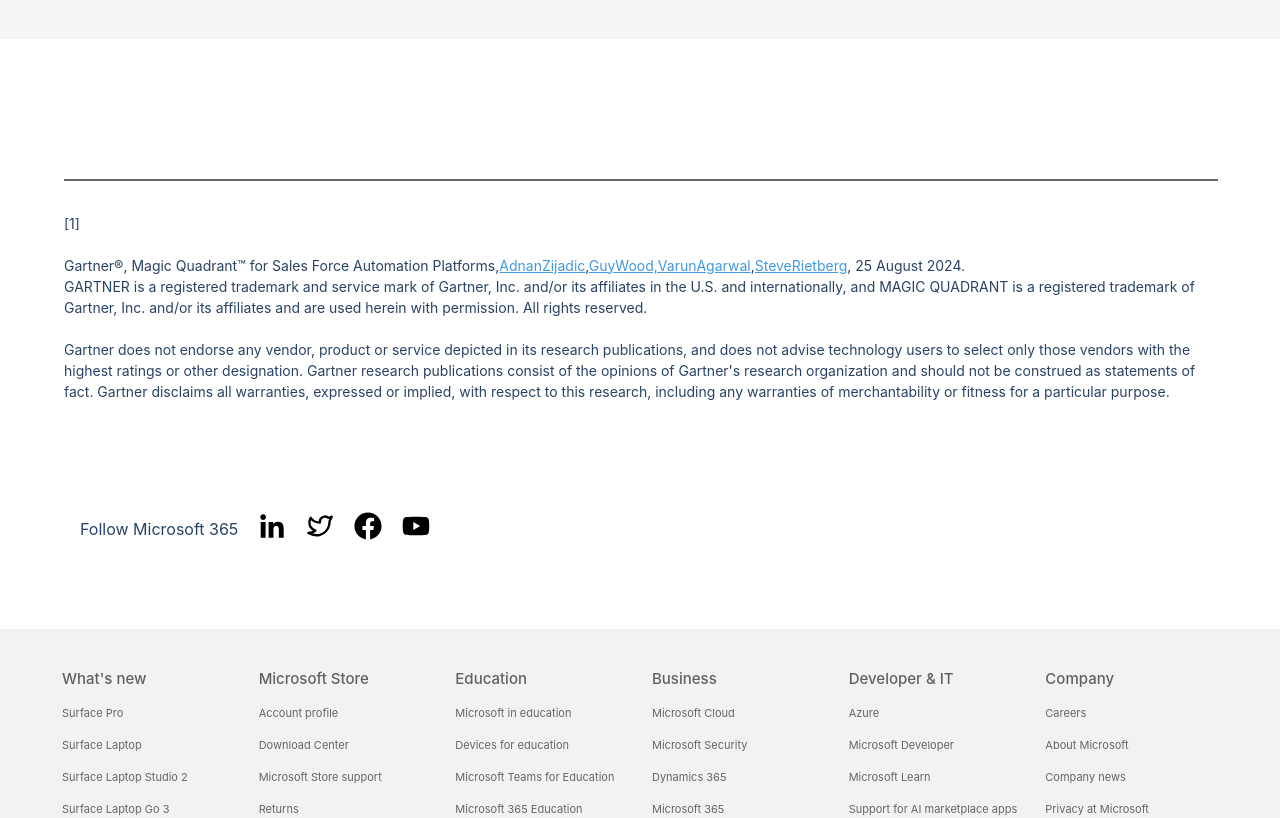
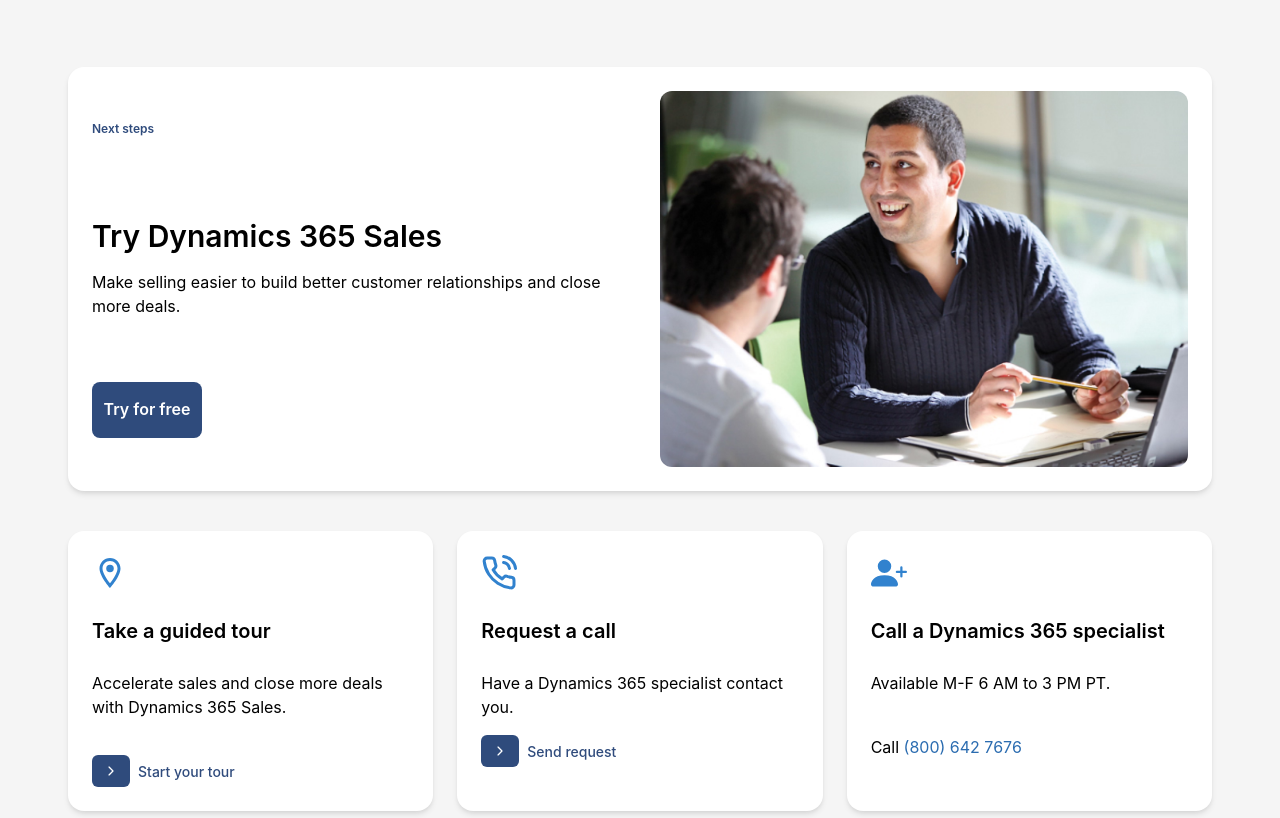
Before and after one commit to AbeeraFarhan06/Microsoft-Dynamics, a React (Vite) app: page / in a window 1280 px wide. Shown: the part 4880-5698 px from the top of the page. Built offline with nearby package versions, Linux system fonts and the light colour scheme.

Commit message:
Next Step Section is implemented

```diff
--- /dev/null
+++ b/src/components/NextStep.tsx
@@ -0,0 +1,157 @@
+import React from "react";
+import {
+  Box,
+  Button,
+  Flex,
+  Grid,
+  GridItem,
+  Heading,
+  Image,
+  Link,
+  Text,
+  VStack,
+} from "@chakra-ui/react";
+import { FiPhoneCall } from "react-icons/fi";
+import { MdOutlineLocationOn } from "react-icons/md";
+import { BsFillPersonPlusFill } from "react-icons/bs";
+import nextstep from "../assets/nextstep.avif";
+import { IoIosArrowForward } from "react-icons/io";
+
+const Nextstep = () => {
+  const buttonText = ["Start your tour", " Send Request"];
+
+  return (
+    <Box bg="#f5f5f5" minH="100vh" p={12} mb={4}>
+      {/* Top Section */}
+      <Flex
+        bg="white"
+        borderRadius="2xl"
+        boxShadow="md"
+        p={6}
+        gap={10}
+        alignItems="center"
+        flexWrap={{ base: "wrap", lg: "nowrap" }}
+      >
+        <Box flex="1">
+          <Text color="#2F4B7C" fontWeight="semibold" mb={20} fontSize="12px">
+            Next steps
+          </Text>
+          <Heading size="lg" mb={4} fontWeight="semibold">
+            Try Dynamics 365 Sales
+          </Heading>
+          <Text mb={6}>
+            Make selling easier to build better customer relationships and close
+            more deals.
+          </Text>
+          <Button
+            bg="#2F4B7C"
+            color="white"
+            fontWeight="semibold"
+            fontSize="16px"
+            px={4}
+            py={7}
+            h="38px"
+            w="110px"
+            borderRadius="lg"
+            _hover={{ bg: "#243B65" }}
+            mt={10}
+          >
+            Try for free
+          </Button>
+        </Box>
+        <Box flex="1" borderRadius="lg" overflow="hidden">
+          <Image
+            src={nextstep}
+            alt="Discussion"
+            objectFit="cover"
+            w="100%"
+            h="100%"
+            borderRadius="xl"
+          />
+        </Box>
+      </Flex>
+
+      {/* Bottom Section */}
+      <Grid
+        templateColumns={{ base: "1fr", md: "repeat(3, 1fr)" }}
+        gap={6}
+        mt={10}
+      >
+        {/* Guided Tour */}
+        <GridItem bg="white" borderRadius="2xl" boxShadow="md" p={6}>
+          <VStack align="start" spacing={4}>
+            <Box fontSize="4xl" color="blue.500">
+              <MdOutlineLocationOn />
+            </Box>
+            <Heading size="md" py={3} fontWeight="semibold">Take a guided tour</Heading>
+            <Text mb={5}>
+              Accelerate sales and close more deals with Dynamics 365 Sales.
+            </Text>
+            <Box mt="auto" display="flex" alignItems="center">
+              <Button
+                bg="#2F4B7C"
+                color="white"
+                fontSize="14px"
+                borderRadius="md"
+                _hover={{ bg: "#243B65" }}
+                mr={2}
+                size="sm"
+              >
+                <IoIosArrowForward />
+              </Button>
+              <Text fontSize="14px" color="#2F4B7C" fontWeight="medium">
+                Start your tour
+              </Text>
+            </Box>
+          </VStack>
+        </GridItem>
+
+        {/* Request a Call */}
+        <GridItem bg="white" borderRadius="2xl" boxShadow="md" p={6}>
+          <VStack align="start" spacing={4}>
+            <Box fontSize="4xl" color="blue.500">
+              <FiPhoneCall />
+            </Box>
+            <Heading size="md" py={3} fontWeight="semibold">Request a call</Heading>
+            <Text>Have a Dynamics 365 specialist contact you.</Text>
+            <Box mt="auto" display="flex" alignItems="center">
+              <Button
+                bg="#2F4B7C"
+                color="white"
+                fontSize="14px"
+                borderRadius="md"
+                _hover={{ bg: "#243B65" }}
+                mr={2}
+                size="sm"
+              >
+                <IoIosArrowForward />
+              </Button>
+              <Text fontSize="14px" color="#2F4B7C" fontWeight="medium">
+                Send request
+              </Text>
+            </Box>
+          </VStack>
+        </GridItem>
+
+        {/* Call Specialist */}
+        <GridItem bg="white" borderRadius="2xl" boxShadow="md" p={6}>
+          <VStack align="start" spacing={4}>
+            <Box fontSize="4xl" color="blue.500">
+              <BsFillPersonPlusFill />
+            </Box>
+            <Heading size="md" py={3} fontWeight="semibold">Call a Dynamics 365 specialist</Heading>
+            <Text>Available M-F 6 AM to 3 PM PT.</Text>
+            <Text mt={6}>
+              Call{" "}
+              <Link color="blue.600" href="tel:8006427676">
+                (800) 642 7676
+              </Link>
+            </Text>
+          </VStack>
+        </GridItem>
+      </Grid>
+    </Box>
+  );
+};
+
+export default Nextstep;
--- a/src/pages/HomePage.tsx
+++ b/src/pages/HomePage.tsx
@@ -4,6 +4,7 @@
 import CustomerStories from '../components/CustomerStories';
 import Resources from '../components/Resources';
 import TextFooter from '../components/TextFooter';
+import Nextstep from '../components/NextStep';
 
 const HomePage = () => {
   return (
@@ -22,6 +23,7 @@
        <Partners />
        <CustomerStories />
        <Resources />
+       <Nextstep/>
       </GridItem>
     </Grid>
   );
```
Also changed, not shown: src/assets/nextstep.avif (added).
